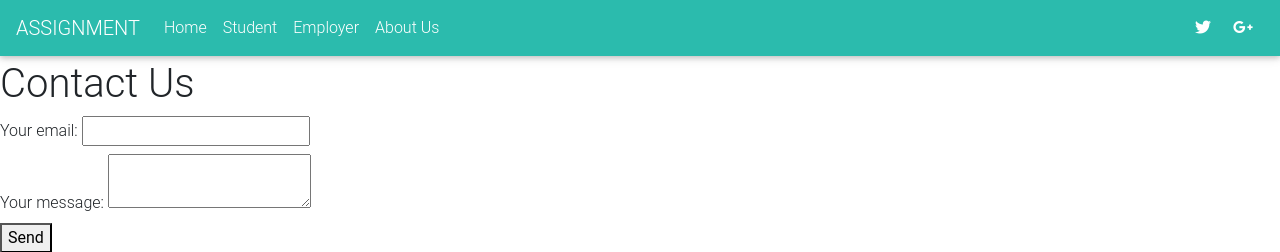
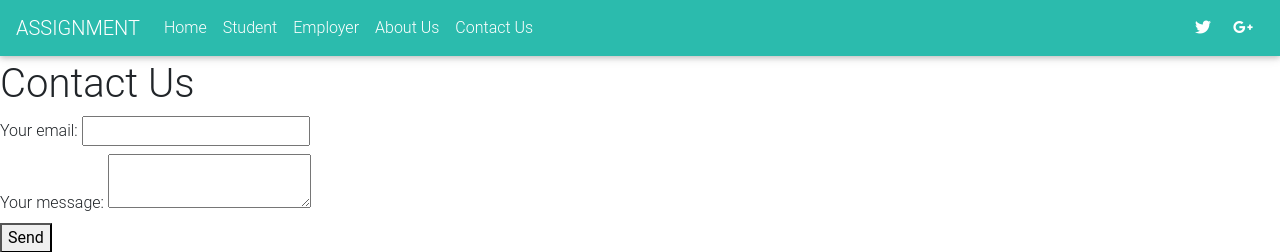
Before and after one commit to bwan910/IWD-group-assignment, a PHP site: page /contactus.php in a window 1280 px wide. Shown: the top 252 px of the page. Run offline with PHP 8.4, Linux system fonts and the light colour scheme; some libraries are stand-ins or nearby versions.

Commit message:
Added contact us link

```diff
--- a/includes/header.php
+++ b/includes/header.php
@@ -62,6 +62,9 @@
             <li class="nav-item">
             <a class="nav-link" href="aboutus.php">About Us</a>
           </li>
+          <li class="nav-item">
+            <a class="nav-link" href="contactus.php">Contact Us</a>
+          </li>
         </ul>
         <ul class="navbar-nav ml-auto nav-flex-icons">
           <li class="nav-item">
```
